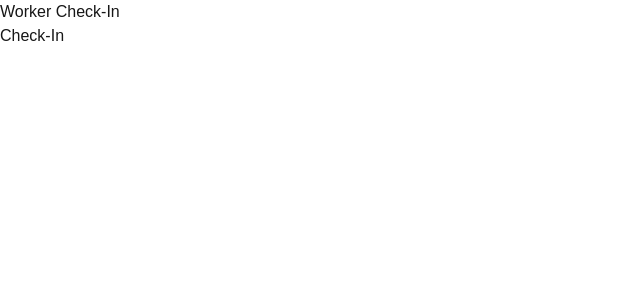
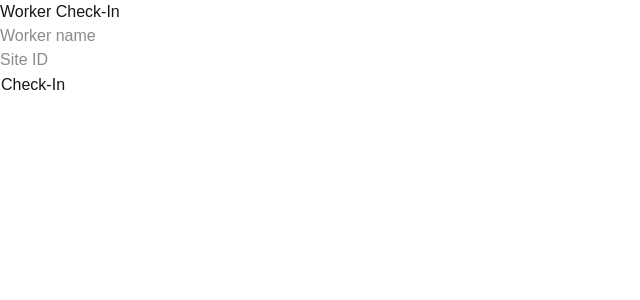
Before and after one commit to laurentboisvert/civalgo-hw, a Next.js app in the folder checkin-app/: page /checkin in a window 1280 px wide. Shown: the top 300 px of the page, without its empty margins (0-640 px from the left). Built offline with nearby package versions, Linux system fonts and the light colour scheme.

Commit message:
base login login

```diff
--- a/checkin-app/src/app/checkin/page.js
+++ b/checkin-app/src/app/checkin/page.js
@@ -4,11 +4,18 @@ import { useState } from "react";
 
 export default function CheckIn() {
   const [status, setStatus] = useState(null);
+  const [workerName, setWorkerName] = useState("")
+  const [siteID, setSiteID] = useState("")
 
   const handleCheckIn = async () => {
     // Assuming we already have the worker's ID from the login session
     const userId = 1; // Replace with actual user ID from session or login response
     const action = "check-in"; // For check-in
+
+    if (workerName == "" || siteID == "") {
+      setStatus("Error: Please enter worker name and site ID")
+      return
+    }
 
     const response = await fetch("/api/checkin", {
       method: "POST",
@@ -29,7 +36,9 @@ export default function CheckIn() {
   return (
     <div className="container">
       <h1>Worker Check-In</h1>
-      <button onClick={handleCheckIn}>Check-In</button>
+      <p><input type="text" value={workerName} onChange={(e) => setWorkerName(e.target.value)} placeholder="Worker name"/></p>
+      <p><input type="text" value={siteID} onChange={(e) => setSiteID(e.target.value)} placeholder="Site ID"/></p>
+      <button style={{border: "1px solid white"}} onClick={handleCheckIn}>Check-In</button>
       {status && <p>{status}</p>}
     </div>
   );
```
